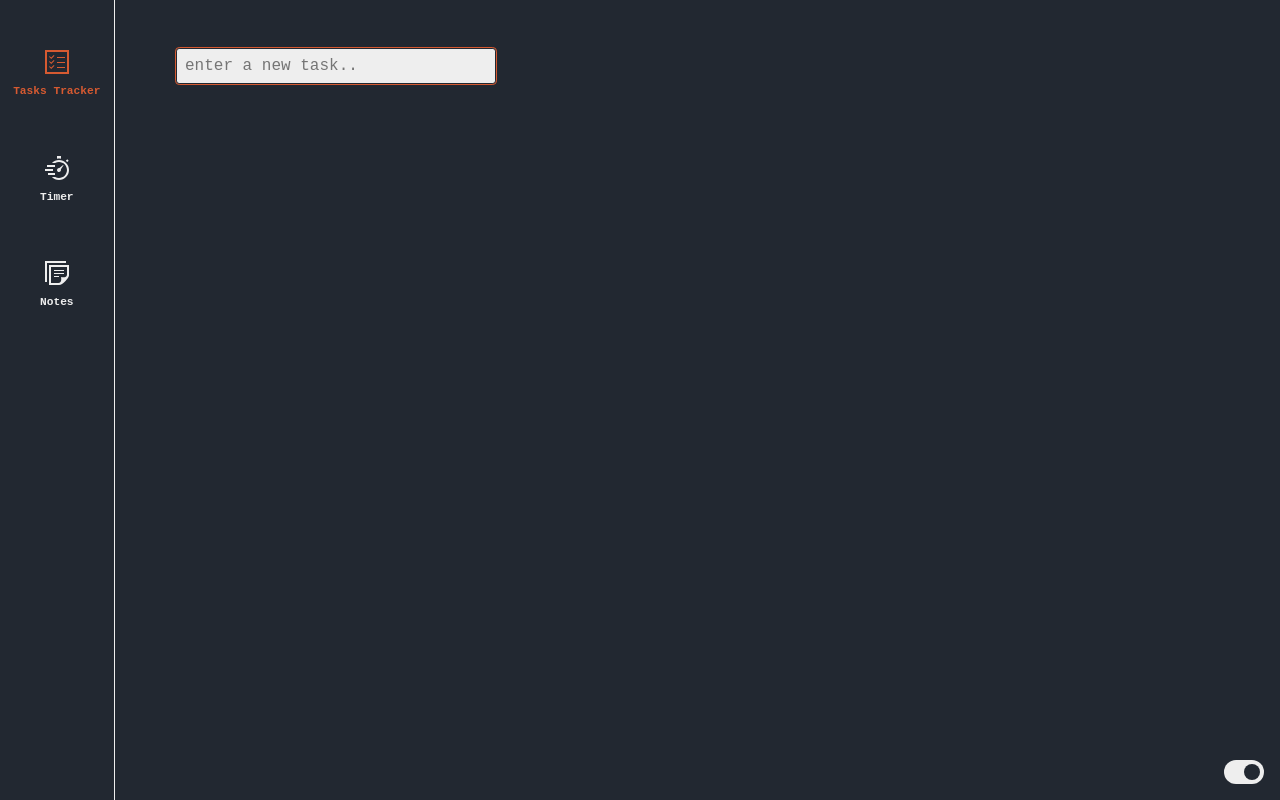
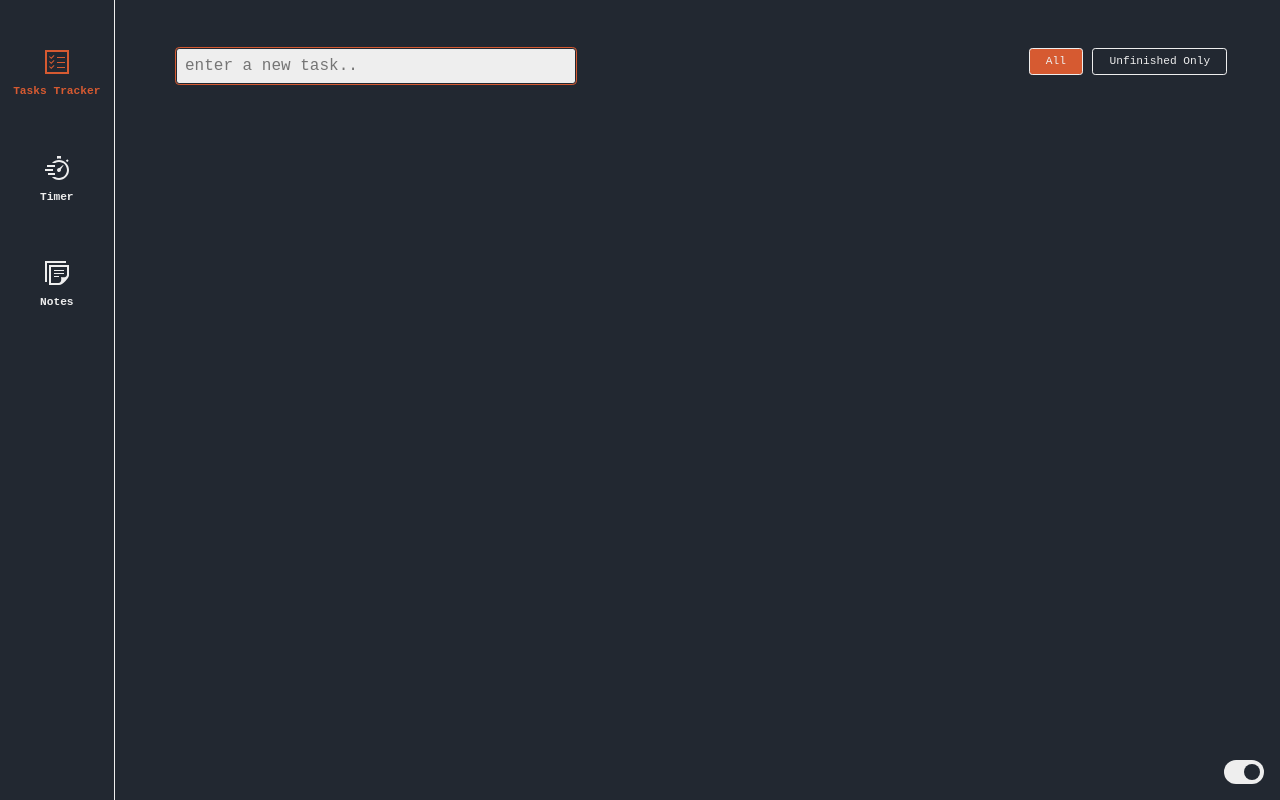
Before and after one commit to SaConway/tasks-tracker, a Vue app: page /#/tasks-tracker in a window 1280 px wide. Built offline with nearby package versions, Linux system fonts and the light colour scheme; a web font is replaced by a local one.

Commit message:
filter tasks - views all or only ths unfinished ones

```diff
--- a/src/App.vue
+++ b/src/App.vue
@@ -45,6 +45,11 @@ html {
   outline: 1px solid var(--primary-color);
 }
 
+::selection {
+  background: var(--primary-color);
+  color: var(--accent-color);
+}
+
 button {
   background-color: transparent;
   cursor: pointer;
@@ -60,37 +65,6 @@ button {
   animation: 1.5s fade-in ease-in-out forwards;
 }
 
-button.add-btn {
-  border: none;
-  padding: 0.3rem 0.6rem;
-  margin: 0;
-  position: relative;
-  top: 0;
-  left: -3rem;
-  font-size: 1rem;
-  font-weight: bolder;
-  color: var(--accent-color);
-  visibility: hidden;
-  z-index: -1;
-  transition: 0.7s all ease-in-out, 0.3s font-size ease-in-out,
-    0.3s letter-spacing ease-in-out, 0s outline;
-}
-
-button.add-btn:focus:not(.visible) {
-  outline: none;
-}
-
-button.add-btn.visible {
-  left: 1rem;
-  visibility: visible;
-  letter-spacing: 0.07rem;
-}
-
-button.add-btn:hover {
-  letter-spacing: 0.1rem;
-  font-size: 1.05rem;
-}
-
 @keyframes fade-in {
   to {
     opacity: 1;
--- a/src/components/Task.vue
+++ b/src/components/Task.vue
@@ -9,7 +9,7 @@
     <input type="text" v-model="task.text" v-autoresize-width="200" />
     <span class="datetime">{{ getTimeDetails() }}</span>
     <button @click="$emit('delete-task', task.date)" class="delete-task">
-      <trushIcon></trushIcon>
+      <TrushIcon></TrushIcon>
     </button>
   </div>
 </template>
@@ -74,6 +74,7 @@ input[type="text"] {
   border: none;
   color: var(--accent-color);
   margin-left: 2.1rem;
+  font-size: var(--normal-font-size);
 }
 
 button.delete-task {
--- /dev/null
+++ b/src/components/TasksFilters.vue
@@ -0,0 +1,66 @@
+<template>
+  <div class="filters">
+    <button
+      v-for="filter in filters"
+      :key="filter.type"
+      :class="{ selected: selectedFilter === filter.type }"
+      class="filter-btn"
+      @click="setFilter(filter.type)"
+    >{{ filter.title }}</button>
+  </div>
+</template>
+
+<script>
+export default {
+  data() {
+    return {
+      filters: [],
+      selectedFilter: "all"
+    };
+  },
+  created() {
+    this.filters = [
+      { type: "all", title: "All" },
+      { type: "unfinised-only", title: "Unfinished Only" }
+    ];
+  },
+  methods: {
+    setFilter(filter) {
+      this.selectedFilter = filter;
+      this.$emit("filter-selected", filter);
+    }
+  }
+};
+</script>
+
+<style scoped>
+.filters {
+  display: flex;
+  align-items: flex-start;
+}
+
+.filter-btn {
+  color: var(--accent-color);
+  padding: 0.4rem 1rem;
+  margin: 0 0.3rem;
+  border: 1px solid currentColor;
+  border-radius: var(--border-radius);
+  font-size: 0.7rem;
+}
+
+.filter-btn.selected {
+  animation: 0.3s selected forwards;
+}
+
+/* Animatinos */
+
+@keyframes selected {
+  75% {
+    transform: translateY(3px);
+  }
+  100% {
+    transform: translateY(0);
+    background-color: var(--primary-color);
+  }
+}
+</style>
--- a/src/components/ToggleTheme.vue
+++ b/src/components/ToggleTheme.vue
@@ -22,6 +22,7 @@ export default {
       this.setTheme(theme);
     },
     setTheme(theme) {
+      this.theme = theme;
       localStorage.setItem("theme", theme);
 
       document.body.className = `${theme}-theme`;
--- a/src/views/Notes.vue
+++ b/src/views/Notes.vue
@@ -8,8 +8,6 @@
       v-autoresize
       class="new-note"
     ></textarea>
-
-    <button @click="addNote" class="add-btn" v-bind:class="{ visible: note.length > 0 }">add</button>
 
     <div class="notes">
       <div
--- a/src/views/TasksTracker.vue
+++ b/src/views/TasksTracker.vue
@@ -1,48 +1,62 @@
 <template>
   <div class="container">
+    <div class="top-bar">
       <input
         type="text"
         placeholder="enter a new task.."
+        class="new-task"
+        ref="taskInput"
         v-model="task"
-      ref="taskInput"
+        v-autoresize-width="400"
         @keyup.enter="addTask"
-      class="new-task"
-      v-autoresize-width="320"
       />
 
-    <button @click="addTask" class="add-btn" :class="{ visible: task.length > 0 }">add</button>
+      <TasksFilters @filter-selected="setFilter($event)" />
+    </div>
 
     <div class="tasks">
-      <div v-for="date in filterUniqueDates(tasks)" :key="date">
-        <p class="date">{{ date }}</p>
+      <div v-for="tasks in orderedTasks" :key="tasks.date">
+        <template v-if="tasks.tasks.length">
+          <p class="date">{{ tasks.date }}</p>
 
-        <div v-for="task in filterTasksOfDate(date)" class="task" :key="date + task.date">
-          <task :task="task" v-on:delete-task="deleteTask($event)"></task>
-        </div>
+          <Task
+            v-for="task in tasks.tasks"
+            :key="tasks.date + task.date"
+            :task="task"
+            class="task"
+            @delete-task="deleteTask($event)"
+          ></Task>
+        </template>
       </div>
     </div>
 
-    <checkedIcons></checkedIcons>
+    <CheckedIcons />
   </div>
 </template>
 
 <script>
 import CheckedIcons from "../components/CheckedIcons";
 import Task from "../components/Task";
+import TasksFilters from "../components/TasksFilters";
 
 export default {
   data() {
     return {
       task: "",
-      tasks: JSON.parse(localStorage.getItem("tasks")) || []
+      tasks: JSON.parse(localStorage.getItem("tasks")) || [],
+      orderedTasks: [],
+      filter: "all"
     };
   },
   components: {
     CheckedIcons,
-    Task
+    Task,
+    TasksFilters
   },
   mounted() {
     this.$refs.taskInput.focus();
+
+    this.setOrderedTasks();
   },
   methods: {
     addTask() {
@@ -53,53 +67,54 @@ export default {
           date: new Date().getTime(),
           duration: null
         };
+
         this.tasks.splice(0, 0, newTask);
         this.task = "";
-        this.$refs.taskInput.style.width = "320px";
+        this.$refs.taskInput.style.width = "400px";
       }
     },
     deleteTask(date) {
-      const index = this.findIndex(date);
-
+      const index = this.tasks.findIndex(task => task.date === date);
       window.Vue.delete(this.tasks, index);
     },
-    filterTasksOfDate(date) {
-      return this.tasks.filter(task => this.toFullDate(task.date) == date);
+    setFilter(filter) {
+      this.filter = filter;
+
+      this.setOrderedTasks();
     },
-    findIndex(date) {
-      return this.tasks.findIndex(task => task.date === date);
+    setOrderedTasks() {
+      const uniqueDates = this.getUniqueDates();
+
+      this.orderedTasks = uniqueDates.map(date => {
+        return { date, tasks: this.filterTasks(date) };
+      });
     },
-    filterUniqueDates() {
-      var flags = [],
-        output = [],
-        l = this.tasks.length,
-        i;
+    getUniqueDates() {
+      const dates = this.tasks.map(task => this.toFullDate(task.date));
+      return [...new Set(dates)];
+    },
+    filterTasks(date) {
+      return this.tasks.filter(task => {
+        let res = this.toFullDate(task.date) === date;
 
-      for (i = 0; i < l; i++) {
-        const date = this.toFullDate(this.tasks[i].date);
-
-        if (flags[date]) continue;
-        flags[date] = true;
-        output.push(date);
+        if (this.filter === "all") {
+          return res;
+        } else if (this.filter === "unfinised-only") {
+          return res && !task.done;
         }
-
-      return output;
+      });
     },
-    toFullDate(date) {
-      const dateNumber = new Date(date);
-      return (
-        dateNumber.getDate().toString() +
-        "/" +
-        (dateNumber.getMonth() + 1).toString() +
-        "/" +
-        dateNumber.getFullYear().toString()
-      );
+    toFullDate(dateString) {
+      const date = new Date(dateString);
+      return `${date.getDate()}/${date.getMonth() + 1}/${date.getFullYear()}`;
     }
   },
   watch: {
     tasks: {
       handler: function(val) {
         localStorage.setItem("tasks", JSON.stringify(val));
+
+        this.setOrderedTasks();
       },
       deep: true
     }
@@ -108,16 +123,18 @@ export default {
 </script>
 
 <style scoped>
-input[type="text"] {
-  padding: 0.5rem;
-  border-radius: var(--border-radius);
-  font-size: var(--normal-font-size);
+.top-bar {
+  display: flex;
+  justify-content: space-between;
 }
 
 .new-task {
   border: 1px solid #222831;
   background-color: #eee;
-  width: 320px;
+  width: 400px;
+  padding: 0.5rem;
+  border-radius: var(--border-radius);
+  font-size: var(--normal-font-size);
 }
 
 .tasks {
@@ -126,10 +143,8 @@ input[type="text"] {
 }
 
 .task {
-  margin-top: 1rem;
-  margin-left: 1rem;
+  margin: 1rem 0 0 1rem;
   position: relative;
-  animation: fade-in 0.5s ease-in;
 }
 
 p.date {
```
Lines whose indentation alone changed are shown as unchanged.
